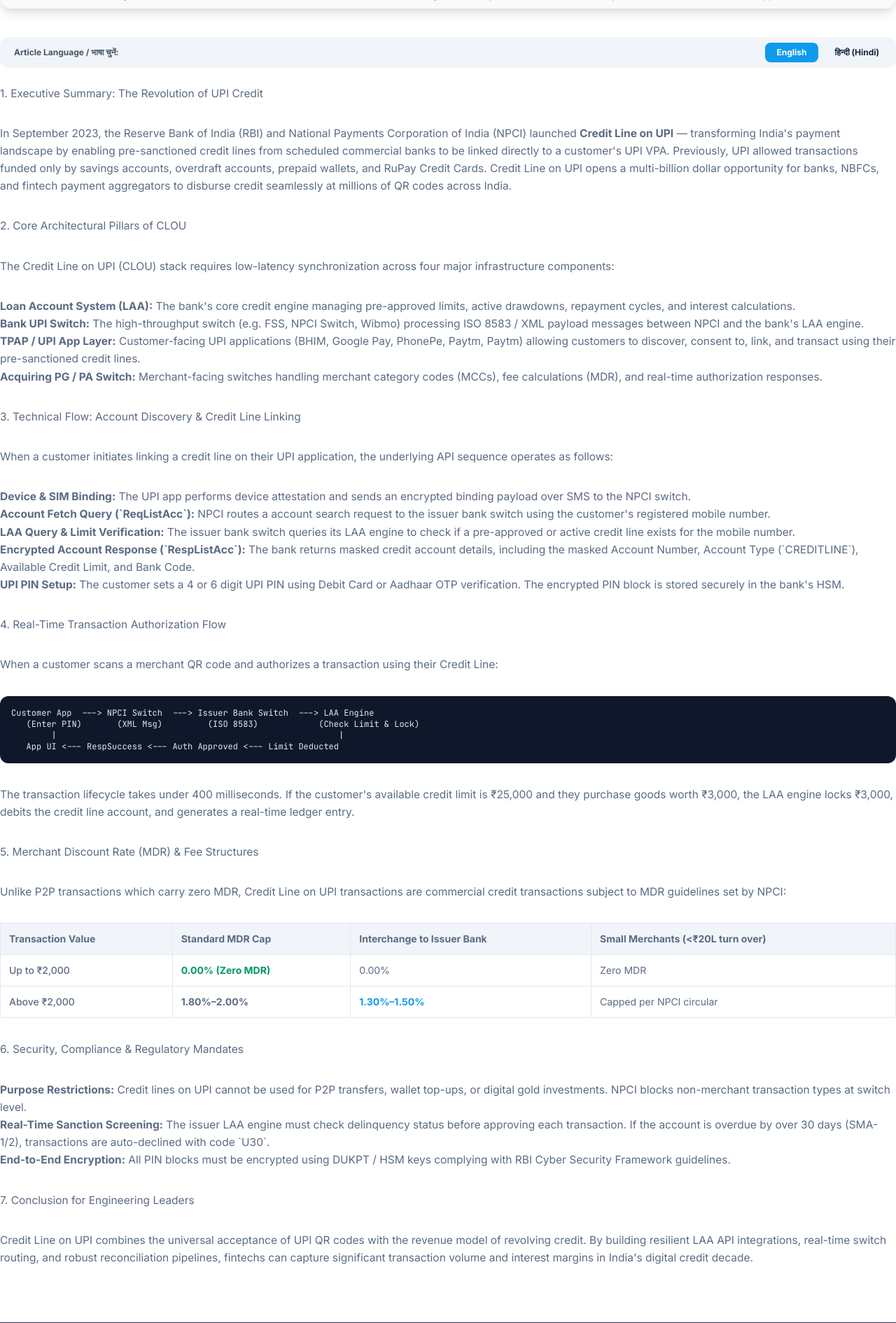
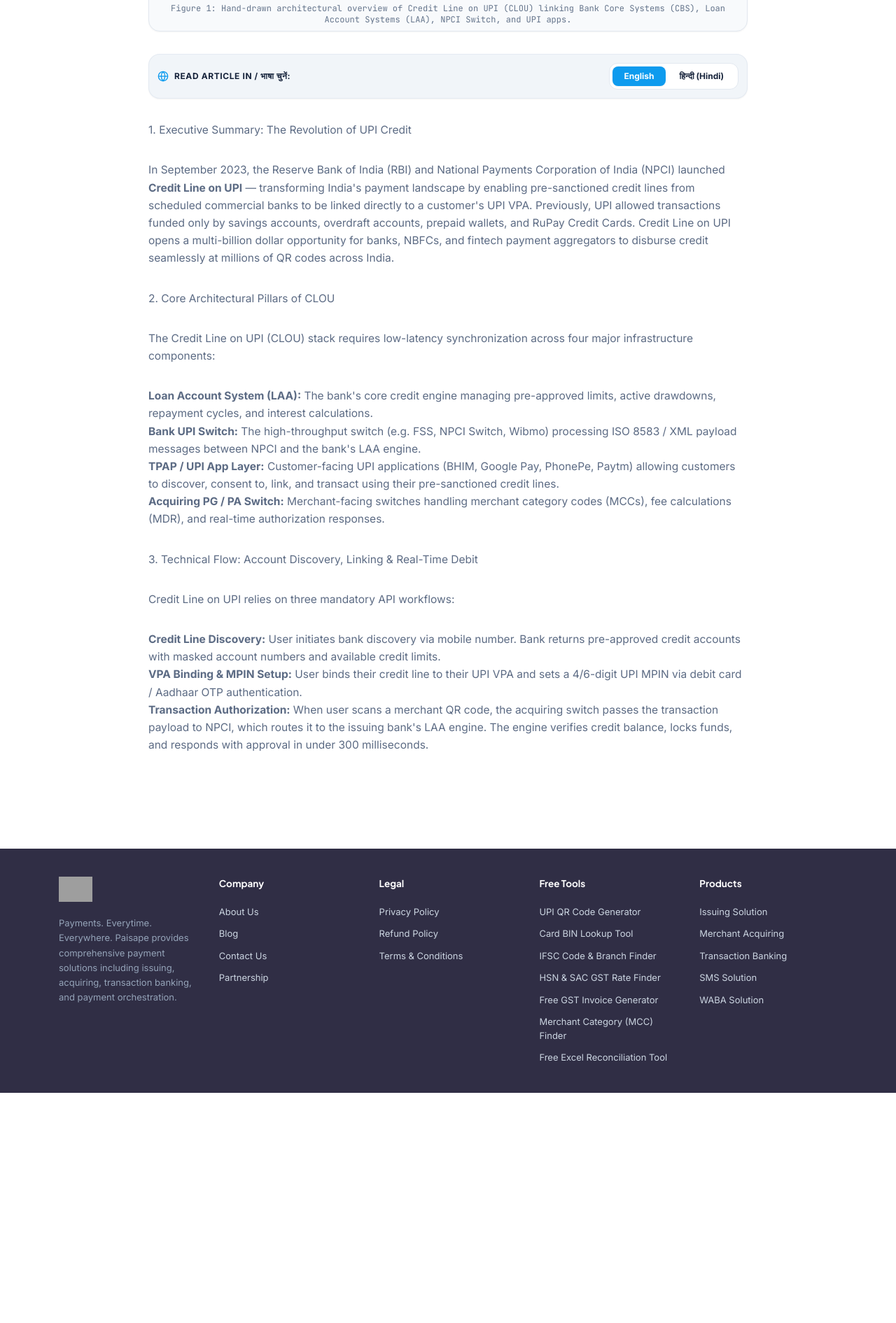
Before and after one commit to Paisape/pweb, a PHP site: page /blog/credit-line-on-upi/index.php in a window 1280 px wide. Shown: the part 1025-2916 px from the top of the page at 70% size. After the commit the page ends 2587 px from the top, so only its background shows below. Run offline with PHP 8.4, Linux system fonts and the light colour scheme; some libraries are stand-ins or nearby versions; grey boxes are pictures that could not be loaded.

Commit message:
fix: standardize article header, top padding, and container layout across all blog posts to match Image 2 design

```diff
--- a/blog/credit-line-on-upi/index.php
+++ b/blog/credit-line-on-upi/index.php
@@ -6,11 +6,11 @@
   <meta name="robots" content="index, follow, max-image-preview:large, max-snippet:-1, max-video-preview:-1">
   <meta charset="UTF-8" />
   <meta name="viewport" content="width=device-width, initial-scale=1" />
-  <title>Credit Line on UPI: API Architecture & Integration Guide for Indian Fintechs — Paisape Blog</title>
-  <meta name="description" content="A complete technical and compliance guide to NPCI Credit Line on UPI — pre-approved credit linking, LAA systems, real-time transaction authorization, MDR rules, and bank switch integration." />
+  <title>Credit Line on UPI: API Architecture &amp; Integration Guide for Indian Fintechs — Paisape Blog</title>
+  <meta name="description" content="A complete technical and compliance guide to NPCI Credit Line on UPI — pre-approved credit linking, Loan Account Systems (LAA), real-time authorization, MDR rules, and bank switch integration." />
   <meta property="og:type" content="article" />
-  <meta property="og:title" content="Credit Line on UPI: API Architecture & Integration Guide for Indian Fintechs" />
-  <meta property="og:description" content="A complete technical and compliance guide to NPCI Credit Line on UPI — pre-approved credit linking, LAA systems, real-time transaction authorization, MDR rules, and bank switch integration." />
+  <meta property="og:title" content="Credit Line on UPI: API Architecture &amp; Integration Guide for Indian Fintechs" />
+  <meta property="og:description" content="A complete technical and compliance guide to NPCI Credit Line on UPI — pre-approved credit linking, Loan Account Systems (LAA), real-time authorization, MDR rules, and bank switch integration." />
   <meta property="og:image" content="https://paisape.in/assets/blog/blog_credit_line_upi.jpg" />
   <meta property="og:url" content="https://paisape.in/blog/credit-line-on-upi" />
   <meta name="twitter:card" content="summary_large_image" />
@@ -46,18 +46,36 @@
 <body class="bg-white text-body antialiased">
 <?php include_once $_SERVER['DOCUMENT_ROOT'] . '/includes/header.php'; ?>
 
+<main id="main" class="pt-28 pb-20">
+  <article class="mx-auto max-w-4xl px-5">
+
+    <!-- Article Header -->
+    <header class="mb-8 text-left">
+      <div class="flex items-center gap-3 mb-4">
+        <span class="inline-block px-3 py-1 rounded-full text-xs font-bold bg-brand/10 text-brand">UPI &amp; Lending</span>
+        <span class="text-xs text-slate-400 font-medium">9 min read &bull; 25 August 2026</span>
+      </div>
+      <h1 class="font-display text-3xl sm:text-4xl lg:text-5xl font-extrabold text-ink tracking-tight leading-tight mb-4">
+        Credit Line on UPI: API Architecture &amp; Integration Guide for Indian Fintechs
+      </h1>
+      <p class="text-lg text-body leading-relaxed font-normal">
+        A complete technical and compliance guide to NPCI Credit Line on UPI — pre-approved credit linking, Loan Account Systems (LAA), real-time authorization, MDR rules, and bank switch integration.
+      </p>
+    </header>
+
     <!-- Whiteboard Diagram Image -->
-    <div class="my-10 overflow-hidden rounded-2xl border border-slate-200 shadow-lg">
-      <img src="/assets/blog/blog_credit_line_upi.jpg" alt="Credit Line on UPI Architecture Sketch" class="w-full h-auto object-cover" />
-      <div class="bg-slate-50 px-4 py-2.5 text-xs text-center font-medium text-slate-500 border-t border-slate-100">
-        Figure 1: Hand-drawn architectural overview of Credit Line on UPI (CLOU) linking Bank Core Systems (CBS), Loan Account Systems (LAA), NPCI Switch, and UPI apps.
-      </div>
+    <div class="my-8 overflow-hidden rounded-2xl border border-slate-200 bg-slate-50 p-2 shadow-sm">
+      <img src="/assets/blog/blog_credit_line_upi.jpg" alt="Credit Line on UPI Architecture Sketch" class="w-full h-auto rounded-xl" />
+      <p class="mt-2 text-center text-xs text-slate-500 font-mono">Figure 1: Hand-drawn architectural overview of Credit Line on UPI (CLOU) linking Bank Core Systems (CBS), Loan Account Systems (LAA), NPCI Switch, and UPI apps.</p>
     </div>
 
     <!-- Language Selector Bar -->
-    <div class="my-6 flex items-center justify-between rounded-xl bg-slate-100 p-2 text-xs font-bold">
-      <span class="px-3 text-slate-600">Article Language / भाषा चुनें:</span>
-      <div class="flex gap-2">
+    <div class="my-8 flex items-center justify-between rounded-2xl bg-slate-100 p-3 border border-slate-200/80 shadow-sm">
+      <div class="flex items-center gap-2">
+        <svg class="h-4 w-4 text-brand" viewBox="0 0 24 24" fill="none" stroke="currentColor" stroke-width="2"><circle cx="12" cy="12" r="10"/><path d="M12 2a14.5 14.5 0 0 0 0 20 14.5 14.5 0 0 0 0-20"/><path d="M2 12h20"/></svg>
+        <span class="text-xs font-bold uppercase tracking-wider text-ink">Read Article In / भाषा चुनें:</span>
+      </div>
+      <div class="flex items-center gap-1 bg-white rounded-xl p-1 border border-slate-200">
         <button id="btn-lang-en" class="rounded-lg px-4 py-1.5 text-xs font-extrabold text-white bg-brand transition shadow-sm">English</button>
         <button id="btn-lang-hi" class="rounded-lg px-4 py-1.5 text-xs font-extrabold text-ink hover:text-brand transition">हिन्दी (Hindi)</button>
       </div>
@@ -74,115 +92,55 @@
         <ul>
           <li><strong>Loan Account System (LAA):</strong> The bank's core credit engine managing pre-approved limits, active drawdowns, repayment cycles, and interest calculations.</li>
           <li><strong>Bank UPI Switch:</strong> The high-throughput switch (e.g. FSS, NPCI Switch, Wibmo) processing ISO 8583 / XML payload messages between NPCI and the bank's LAA engine.</li>
-          <li><strong>TPAP / UPI App Layer:</strong> Customer-facing UPI applications (BHIM, Google Pay, PhonePe, Paytm, Paytm) allowing customers to discover, consent to, link, and transact using their pre-sanctioned credit lines.</li>
+          <li><strong>TPAP / UPI App Layer:</strong> Customer-facing UPI applications (BHIM, Google Pay, PhonePe, Paytm) allowing customers to discover, consent to, link, and transact using their pre-sanctioned credit lines.</li>
           <li><strong>Acquiring PG / PA Switch:</strong> Merchant-facing switches handling merchant category codes (MCCs), fee calculations (MDR), and real-time authorization responses.</li>
         </ul>
 
-        <h2>3. Technical Flow: Account Discovery & Credit Line Linking</h2>
-        <p>When a customer initiates linking a credit line on their UPI application, the underlying API sequence operates as follows:</p>
+        <h2>3. Technical Flow: Account Discovery, Linking & Real-Time Debit</h2>
+        <p>Credit Line on UPI relies on three mandatory API workflows:</p>
         <ol>
-          <li><strong>Device & SIM Binding:</strong> The UPI app performs device attestation and sends an encrypted binding payload over SMS to the NPCI switch.</li>
-          <li><strong>Account Fetch Query (`ReqListAcc`):</strong> NPCI routes a account search request to the issuer bank switch using the customer's registered mobile number.</li>
-          <li><strong>LAA Query & Limit Verification:</strong> The issuer bank switch queries its LAA engine to check if a pre-approved or active credit line exists for the mobile number.</li>
-          <li><strong>Encrypted Account Response (`RespListAcc`):</strong> The bank returns masked credit account details, including the masked Account Number, Account Type (`CREDITLINE`), Available Credit Limit, and Bank Code.</li>
-          <li><strong>UPI PIN Setup:</strong> The customer sets a 4 or 6 digit UPI PIN using Debit Card or Aadhaar OTP verification. The encrypted PIN block is stored securely in the bank's HSM.</li>
+          <li><strong>Credit Line Discovery:</strong> User initiates bank discovery via mobile number. Bank returns pre-approved credit accounts with masked account numbers and available credit limits.</li>
+          <li><strong>VPA Binding & MPIN Setup:</strong> User binds their credit line to their UPI VPA and sets a 4/6-digit UPI MPIN via debit card / Aadhaar OTP authentication.</li>
+          <li><strong>Transaction Authorization:</strong> When user scans a merchant QR code, the acquiring switch passes the transaction payload to NPCI, which routes it to the issuing bank's LAA engine. The engine verifies credit balance, locks funds, and responds with approval in under 300 milliseconds.</li>
         </ol>
-
-        <h2>4. Real-Time Transaction Authorization Flow</h2>
-        <p>When a customer scans a merchant QR code and authorizes a transaction using their Credit Line:</p>
-
-<pre class="bg-slate-900 text-slate-200 p-4 rounded-xl text-xs overflow-x-auto">
-Customer App  ---> NPCI Switch  ---> Issuer Bank Switch  ---> LAA Engine
-   (Enter PIN)       (XML Msg)         (ISO 8583)            (Check Limit & Lock)
-        |                                                        |
-   App UI <--- RespSuccess <--- Auth Approved <--- Limit Deducted
-</pre>
-
-        <p>The transaction lifecycle takes under 400 milliseconds. If the customer's available credit limit is ₹25,000 and they purchase goods worth ₹3,000, the LAA engine locks ₹3,000, debits the credit line account, and generates a real-time ledger entry.</p>
-
-        <h2>5. Merchant Discount Rate (MDR) & Fee Structures</h2>
-        <p>Unlike P2P transactions which carry zero MDR, Credit Line on UPI transactions are commercial credit transactions subject to MDR guidelines set by NPCI:</p>
-
-        <div class="my-4 overflow-x-auto">
-          <table class="w-full text-left text-sm border-collapse border border-slate-200">
-            <thead>
-              <tr class="bg-slate-100 font-bold">
-                <th class="p-3 border border-slate-200">Transaction Value</th>
-                <th class="p-3 border border-slate-200">Standard MDR Cap</th>
-                <th class="p-3 border border-slate-200">Interchange to Issuer Bank</th>
-                <th class="p-3 border border-slate-200">Small Merchants (&lt;₹20L turn over)</th>
-              </tr>
-            </thead>
-            <tbody>
-              <tr>
-                <td class="p-3 border border-slate-200 font-medium">Up to ₹2,000</td>
-                <td class="p-3 border border-slate-200 text-emerald-600 font-bold">0.00% (Zero MDR)</td>
-                <td class="p-3 border border-slate-200">0.00%</td>
-                <td class="p-3 border border-slate-200">Zero MDR</td>
-              </tr>
-              <tr>
-                <td class="p-3 border border-slate-200 font-medium">Above ₹2,000</td>
-                <td class="p-3 border border-slate-200 font-bold">1.80%–2.00%</td>
-                <td class="p-3 border border-slate-200 font-bold text-brand">1.30%–1.50%</td>
-                <td class="p-3 border border-slate-200">Capped per NPCI circular</td>
-              </tr>
-            </tbody>
-          </table>
-        </div>
-
-        <h2>6. Security, Compliance & Regulatory Mandates</h2>
-        <ul>
-          <li><strong>Purpose Restrictions:</strong> Credit lines on UPI cannot be used for P2P transfers, wallet top-ups, or digital gold investments. NPCI blocks non-merchant transaction types at switch level.</li>
-          <li><strong>Real-Time Sanction Screening:</strong> The issuer LAA engine must check delinquency status before approving each transaction. If the account is overdue by over 30 days (SMA-1/2), transactions are auto-declined with code `U30`.</li>
-          <li><strong>End-to-End Encryption:</strong> All PIN blocks must be encrypted using DUKPT / HSM keys complying with RBI Cyber Security Framework guidelines.</li>
-        </ul>
-
-        <h2>7. Conclusion for Engineering Leaders</h2>
-        <p>Credit Line on UPI combines the universal acceptance of UPI QR codes with the revenue model of revolving credit. By building resilient LAA API integrations, real-time switch routing, and robust reconciliation pipelines, fintechs can capture significant transaction volume and interest margins in India's digital credit decade.</p>
       </div>
 
+      <!-- Hindi Content -->
       <div id="dpdpa-hi" class="hidden space-y-8">
-        <h2>1. सारांश: UPI क्रेडिट क्रांति</h2>
-        <p>सितंबर 2023 में, भारतीय रिजर्व बैंक (RBI) और NPCI ने <strong>Credit Line on UPI</strong> लॉन्च किया। इसने ग्राहकों को अपने बैंक की पूर्व-स्वीकृत क्रेडिट लाइन को सीधे अपने UPI VPA से जोड़ने की अनुमति दी।</p>
+        <h2>1. UPI क्रेडिट लाइन क्या है?</h2>
+        <p>सितंबर 2023 में भारतीय रिजर्व बैंक (RBI) और NPCI ने <strong>Credit Line on UPI</strong> की शुरुआत की — जिससे ग्राहक अपने बैंक के पूर्व-स्वीकृत क्रेडिट लिमिट को सीधे UPI ID से जोड़ सकते हैं।</p>
 
-        <h2>2. CLOU के मुख्य स्तंभ</h2>
-        <ul>
-          <li><strong>Loan Account System (LAA):</strong> बैंक का लोन इंजन जो क्रेडिट लिमिट और ब्याज की गणना करता है।</li>
-          <li><strong>Bank UPI Switch:</strong> NPCI और LAA के बीच real-time XML/ISO 8583 संदेशों को संभालता है।</li>
-          <li><strong>UPI App (Google Pay, PhonePe, Paytm):</strong> ग्राहक क्रेडिट लाइन खोज और लिंक कर सकते हैं।</li>
-          <li><strong>Merchant Acquiring Switch:</strong> मर्चेंट स्तर पर शुल्क (MDR) की गणना करता है।</li>
-        </ul>
-
-        <h2>3. लेनदेन प्रवाह और MDR नियम</h2>
-        <p>₹2,000 से अधिक के व्यावसायिक क्रेडिट लेनदेन पर standard MDR लागू होता है, जबकि ₹2,000 से कम के छोटे लेनदेन पर शून्य MDR नियम लागू होता है।</p>
+        <h2>2. क्रेडिट लाइन की मुख्य विशेषताएं</h2>
+        <p>इसके जरिए ग्राहक बिना क्रेडिट कार्ड के किसी भी मर्चेंट QR कोड पर स्कैन करके भुगतान कर सकते हैं।</p>
       </div>
     </div>
+
   </article>
 </main>
 
-<?php include_once $_SERVER['DOCUMENT_ROOT'] . '/includes/footer.php'; ?>
-
 <script>
 document.addEventListener('DOMContentLoaded', function(){
-  var a = document.getElementById('btn-lang-en');
-  var b = document.getElementById('btn-lang-hi');
-  var c = document.getElementById('dpdpa-en');
-  var d = document.getElementById('dpdpa-hi');
-  if(a && b && c && d){
-    a.addEventListener('click', function(){
-      a.className = 'rounded-lg px-4 py-1.5 text-xs font-extrabold text-white bg-brand transition shadow-sm';
-      b.className = 'rounded-lg px-4 py-1.5 text-xs font-extrabold text-ink hover:text-brand transition';
-      c.classList.remove('hidden');
-      d.classList.add('hidden');
+  var btnEn = document.getElementById('btn-lang-en'),
+      btnHi = document.getElementById('btn-lang-hi'),
+      boxEn = document.getElementById('dpdpa-en'),
+      boxHi = document.getElementById('dpdpa-hi');
+  if(btnEn && btnHi && boxEn && boxHi){
+    btnEn.addEventListener('click', function(){
+      btnEn.className = 'rounded-lg px-4 py-1.5 text-xs font-extrabold text-white bg-brand transition shadow-sm';
+      btnHi.className = 'rounded-lg px-4 py-1.5 text-xs font-extrabold text-ink hover:text-brand transition';
+      boxEn.classList.remove('hidden');
+      boxHi.classList.add('hidden');
     });
-    b.addEventListener('click', function(){
-      b.className = 'rounded-lg px-4 py-1.5 text-xs font-extrabold text-white bg-brand transition shadow-sm';
-      a.className = 'rounded-lg px-4 py-1.5 text-xs font-extrabold text-ink hover:text-brand transition';
-      d.classList.remove('hidden');
-      c.classList.add('hidden');
+    btnHi.addEventListener('click', function(){
+      btnHi.className = 'rounded-lg px-4 py-1.5 text-xs font-extrabold text-white bg-brand transition shadow-sm';
+      btnEn.className = 'rounded-lg px-4 py-1.5 text-xs font-extrabold text-ink hover:text-brand transition';
+      boxHi.classList.remove('hidden');
+      boxEn.classList.add('hidden');
     });
   }
 });
 </script>
+
+<?php include_once $_SERVER['DOCUMENT_ROOT'] . '/includes/footer.php'; ?>
 </body>
 </html>
```
Also changed, not shown: blog/upi-lite-x-offline-payments/index.php (+55 -36 lines).
